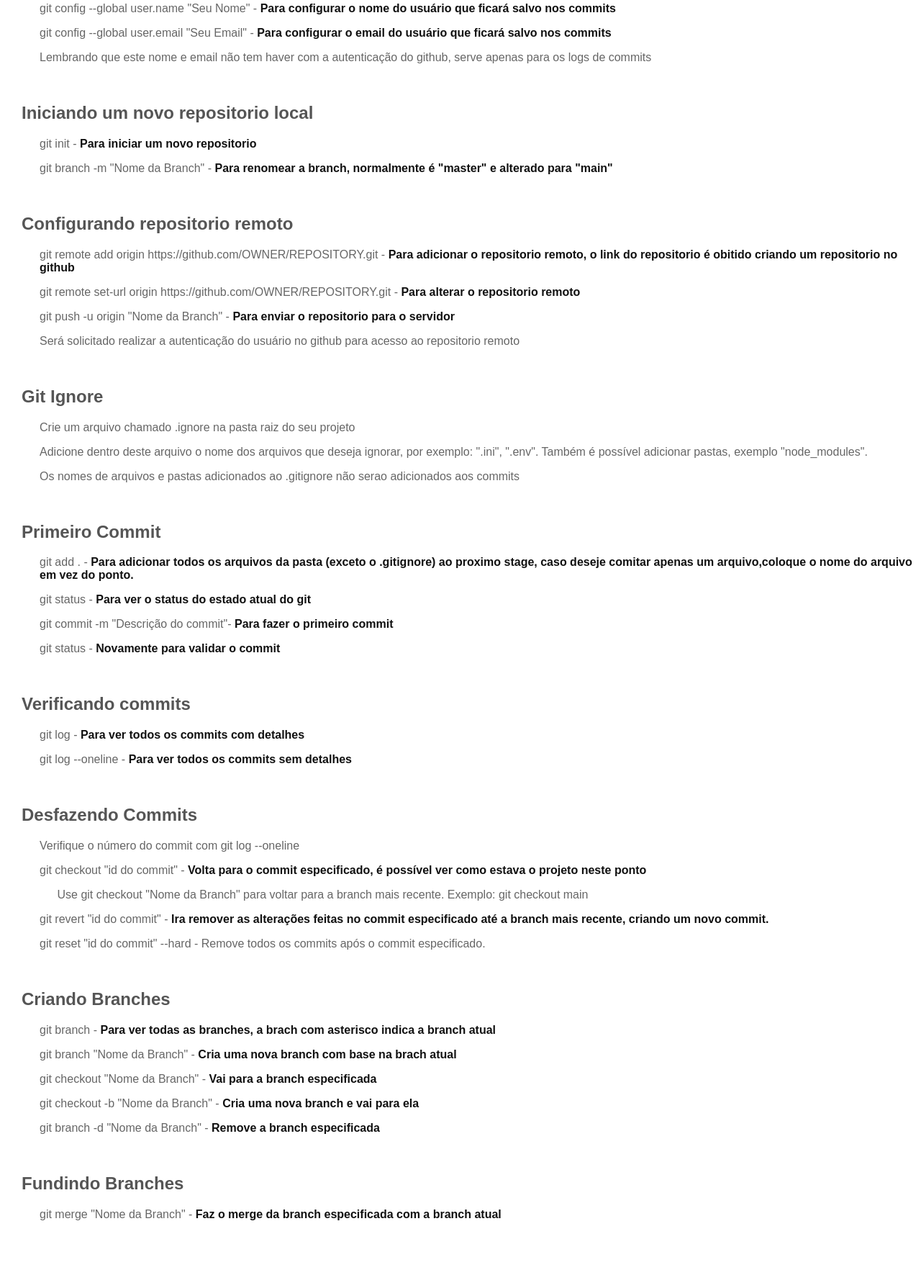
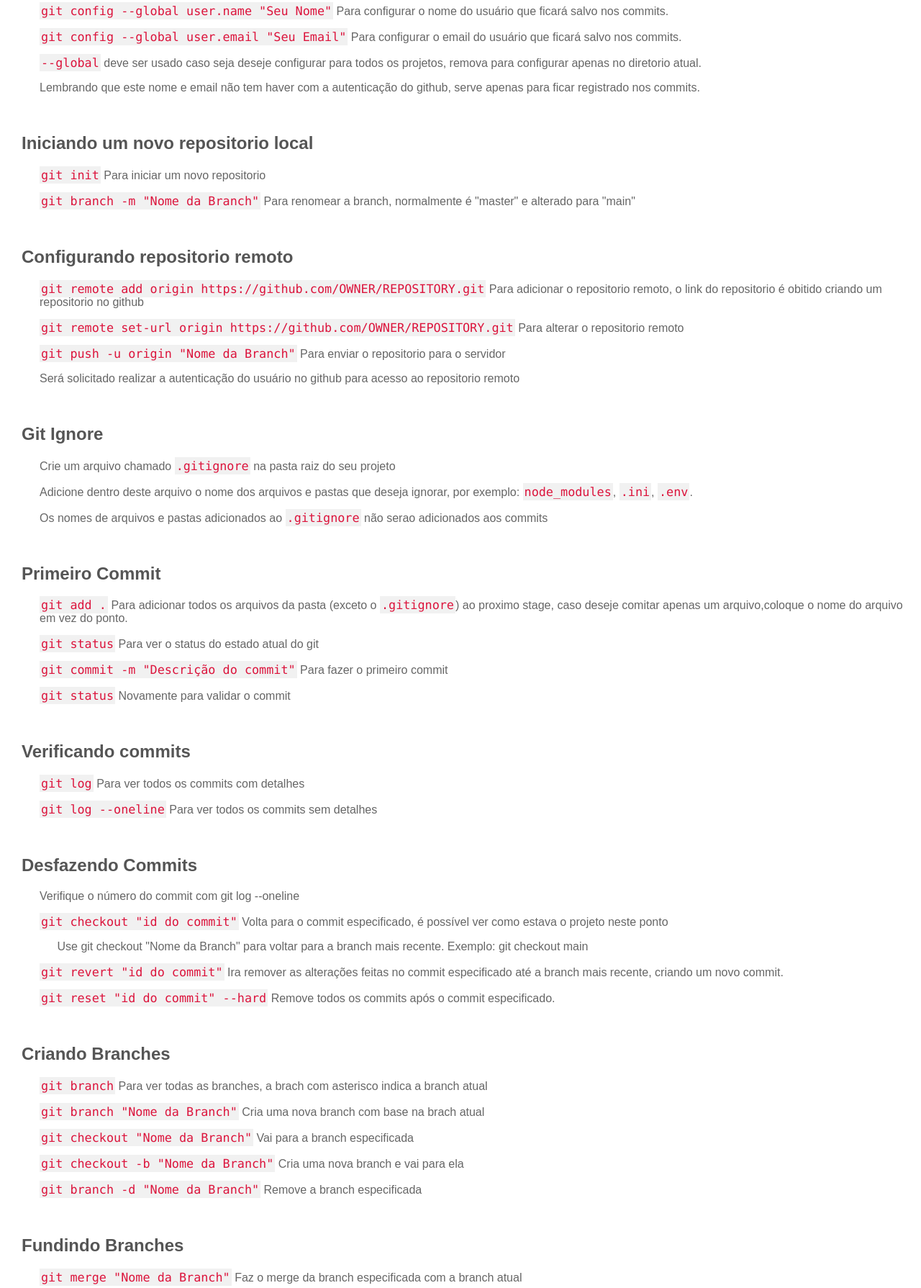
Before and after one commit to gabrielmarins0/tools, a plain HTML site: page GIT/index.html in a window 1280 px wide. Shown: the part 321-2110 px from the top of the page at 72% size. Before the commit the page ends 2059 px from the top, so only its background shows below. Drawn offline with Linux system fonts and the light colour scheme.

Commit message:
NPM limpo

```diff
--- a/GIT/index.html
+++ b/GIT/index.html
@@ -10,65 +10,66 @@
     <h1>GIT</h1>
 
     <h2>Instalando</h2>
-    <p>Baixe o git em <a href="https://git-scm.com/download/win">https://git-scm.com/download/win</a></p>
+    <p>Baixe o git em <a href="https://git-scm.com/download/win">https://git-scm.com/download/win</a>. No windows, use o comando <code>winget install -id=Git.Git -e</code> para instalar mais facilmente.</p>
     <p>Instale o git usando as configurações padrões.</p>
-    <p>Verifique se o git foi instalado corretamente utilizando <b>git -v</b> no terminal.</p>
+    <p>Verifique se o git foi instalado corretamente utilizando git -v no terminal.</p>
     <br />
 
     <h2>Configurando usuário</h2>
-    <p>git config --global user.name "Seu Nome" - <b>Para configurar o nome do usuário que ficará salvo nos commits</b></p>
-    <p>git config --global user.email "Seu Email" - <b>Para configurar o email do usuário que ficará salvo nos commits</b></p>
-    <p>Lembrando que este nome e email não tem haver com a autenticação do github, serve apenas para os logs de commits</p>
+    <p><code>git config --global user.name "Seu Nome"</code> Para configurar o nome do usuário que ficará salvo nos commits.</p>
+    <p><code>git config --global user.email "Seu Email"</code> Para configurar o email do usuário que ficará salvo nos commits.</p>
+    <p><code>--global</code> deve ser usado caso seja deseje configurar para todos os projetos, remova para configurar apenas no diretorio atual.</p>
+    <p>Lembrando que este nome e email não tem haver com a autenticação do github, serve apenas para ficar registrado nos commits.</p>
     <br />
 
     <h2>Iniciando um novo repositorio local</h2>
-    <p>git init - <b>Para iniciar um novo repositorio</b></p>
-    <p>git branch -m "Nome da Branch" - <b>Para renomear a branch, normalmente é "master" e alterado para "main"</b></p>
+    <p><code>git init</code> Para iniciar um novo repositorio</p>
+    <p><code>git branch -m "Nome da Branch"</code> Para renomear a branch, normalmente é "master" e alterado para "main"</p>
     <br />
 
     <h2>Configurando repositorio remoto</h2>
-    <p>git remote add origin https://github.com/OWNER/REPOSITORY.git - <b>Para adicionar o repositorio remoto, o link do repositorio é obitido criando um repositorio no github</b></p>
-    <p>git remote set-url origin https://github.com/OWNER/REPOSITORY.git - <b>Para alterar o repositorio remoto</b></p>
-    <p>git push -u origin "Nome da Branch" - <b>Para enviar o repositorio para o servidor</b></p>
+    <p><code>git remote add origin https://github.com/OWNER/REPOSITORY.git</code> Para adicionar o repositorio remoto, o link do repositorio é obitido criando um repositorio no github</p>
+    <p><code>git remote set-url origin https://github.com/OWNER/REPOSITORY.git</code> Para alterar o repositorio remoto</p>
+    <p><code>git push -u origin "Nome da Branch"</code> Para enviar o repositorio para o servidor</p>
     <p>Será solicitado realizar a autenticação do usuário no github para acesso ao repositorio remoto</p>
     <br />
 
     <h2>Git Ignore</h2>
-    <p>Crie um arquivo chamado .ignore na pasta raiz do seu projeto</p>
-    <p>Adicione dentro deste arquivo o nome dos arquivos que deseja ignorar, por exemplo: ".ini", ".env". Também é possível adicionar pastas, exemplo "node_modules".</p>
-    <p>Os nomes de arquivos e pastas adicionados ao .gitignore não serao adicionados aos commits</p>
+    <p>Crie um arquivo chamado <code>.gitignore</code> na pasta raiz do seu projeto</p>
+    <p>Adicione dentro deste arquivo o nome dos arquivos e pastas que deseja ignorar, por exemplo: <code>node_modules</code>, <code>.ini</code>, <code>.env</code>.</p>
+    <p>Os nomes de arquivos e pastas adicionados ao <code>.gitignore</code> não serao adicionados aos commits</p>
     <br />
 
     <h2>Primeiro Commit</h2>
-    <p>git add . - <b>Para adicionar todos os arquivos da pasta (exceto o .gitignore) ao proximo stage, caso deseje comitar apenas um arquivo,coloque o nome do arquivo em vez do ponto.</b></p>
-    <p>git status - <b>Para ver o status do estado atual do git</b></p>
-    <p>git commit -m "Descrição do commit"- <b>Para fazer o primeiro commit</b></p>
-    <p>git status - <b>Novamente para validar o commit</b></p>
+    <p><code>git add .</code> Para adicionar todos os arquivos da pasta (exceto o <code>.gitignore</code>) ao proximo stage, caso deseje comitar apenas um arquivo,coloque o nome do arquivo em vez do ponto.</p>
+    <p><code>git status</code> Para ver o status do estado atual do git</p>
+    <p><code>git commit -m "Descrição do commit"</code> Para fazer o primeiro commit</p>
+    <p><code>git status</code> Novamente para validar o commit</p>
     <br />
 
     <h2>Verificando commits</h2>
-    <p>git log - <b>Para ver todos os commits com detalhes</b></p>
-    <p>git log --oneline - <b>Para ver todos os commits sem detalhes</b></p>
+    <p><code>git log</code> Para ver todos os commits com detalhes</p>
+    <p><code>git log --oneline</code> Para ver todos os commits sem detalhes</p>
     <br />
 
     <h2>Desfazendo Commits</h2>
     <p>Verifique o número do commit com git log --oneline</p>
-    <p>git checkout "id do commit" - <b>Volta para o commit especificado, é possível ver como estava o projeto neste ponto</b></p>
+    <p><code>git checkout "id do commit"</code> Volta para o commit especificado, é possível ver como estava o projeto neste ponto</p>
     <p><span>Use git checkout "Nome da Branch" para voltar para a branch mais recente. Exemplo: git checkout main</span></p>
-    <p>git revert "id do commit" - <b>Ira remover as alterações feitas no commit especificado até a branch mais recente, criando um novo commit.</b></p>
-    <p>git reset "id do commit" --hard - <b></b>Remove todos os commits após o commit especificado.</p>
+    <p><code>git revert "id do commit"</code> Ira remover as alterações feitas no commit especificado até a branch mais recente, criando um novo commit.</p>
+    <p><code>git reset "id do commit" --hard</code> Remove todos os commits após o commit especificado.</p>
     <br />
 
     <h2>Criando Branches</h2>
-    <p>git branch - <b>Para ver todas as branches, a brach com asterisco indica a branch atual</b></p>
-    <p>git branch "Nome da Branch" - <b>Cria uma nova branch com base na brach atual</b></p>
-    <p>git checkout "Nome da Branch" - <b>Vai para a branch especificada</b></p>
-    <p>git checkout -b "Nome da Branch" - <b>Cria uma nova branch e vai para ela</b></p>
-    <p>git branch -d "Nome da Branch" - <b>Remove a branch especificada</b></p>
+    <p><code>git branch</code> Para ver todas as branches, a brach com asterisco indica a branch atual</p>
+    <p><code>git branch "Nome da Branch"</code> Cria uma nova branch com base na brach atual</p>
+    <p><code>git checkout "Nome da Branch"</code> Vai para a branch especificada</p>
+    <p><code>git checkout -b "Nome da Branch"</code> Cria uma nova branch e vai para ela</p>
+    <p><code>git branch -d "Nome da Branch"</code> Remove a branch especificada</p>
     <br />
 
     <h2>Fundindo Branches</h2>
-    <p>git merge "Nome da Branch" - <b>Faz o merge da branch especificada com a branch atual</b></p>
+    <p><code>git merge "Nome da Branch"</code> Faz o merge da branch especificada com a branch atual</p>
     <br />
   </body>
 </html>
--- a/GIT/style.css
+++ b/GIT/style.css
@@ -22,6 +22,14 @@ body {
   color: #111;
 }
 
-  span{
+span {
   margin-left: 2%;
 }
+
+code {
+  font-family: Consolas, "courier new";
+  color: crimson;
+  background-color: #f1f1f1;
+  padding: 2px;
+  font-size: 105%;
+}
```
Also changed, not shown: NPM/package.json (deleted, +0 -12 lines), 1 other file. Lines whose indentation alone changed are shown as unchanged.
